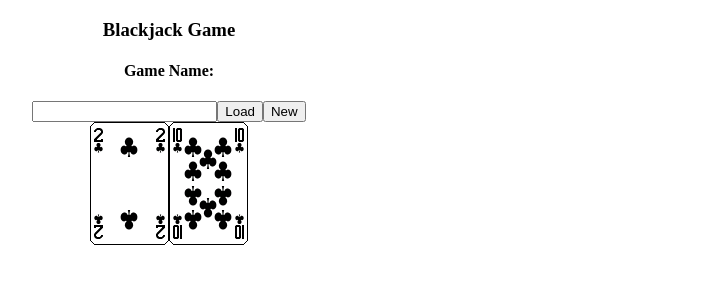
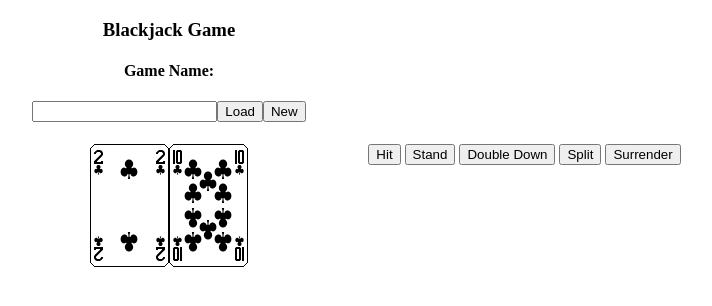
Before and after one commit to thisnickistaken/interview-hw, a plain HTML site: page blackjack-web/html/index.html in a window 1280 px wide. Shown: the whole page, without its empty margins (471-1183 px from the left). Drawn offline with Linux system fonts and the light colour scheme; files whose address does not match are found by name.

Commit message:
added buttons for player actions; added place holder for player name; added include for ajax.js and action.js

```diff
--- a/blackjack-web/html/index.html
+++ b/blackjack-web/html/index.html
@@ -4,7 +4,9 @@
 		<meta http-equiv="Content-type" content="text/html;charset=UTF-8" />
 		<title>BlackJack Web Interface</title>
 		<link rel="stylesheet" type="text/css" href="main.css" />
+		<script type="text/JavaScript" src="js/ajax.js"></script>
 		<script type="text/JavaScript" src="js/cards.js"></script>
+		<script type="text/JavaScript" src="js/action.js"></script>
 		<script type="text/JavaScript">
 		<!--
 		    	function init()
@@ -25,8 +27,16 @@
 			</form>
 		</div>
 		<div id="game" class="center">
+			<h4 id="player"></h4>
 			<div id="cards">
 			</div>
+			<form id="player">
+				<input name="hit" type="button" value="Hit" onclick="play_hand(this.name)" />
+				<input name="stand" type="button" value="Stand" onclick="play_hand(this.name)" />
+				<input name="dd" type="button" value="Double Down" onclick="play_hand(this.name)" />
+				<input name="split" type="button" value="Split" onclick="play_hand(this.name)" />
+				<input name="surrender" type="button" value="Surrender" onclick="play_hand(this.name)" />
+			</form>
 		</div>
 	</body>
 </html>
```
